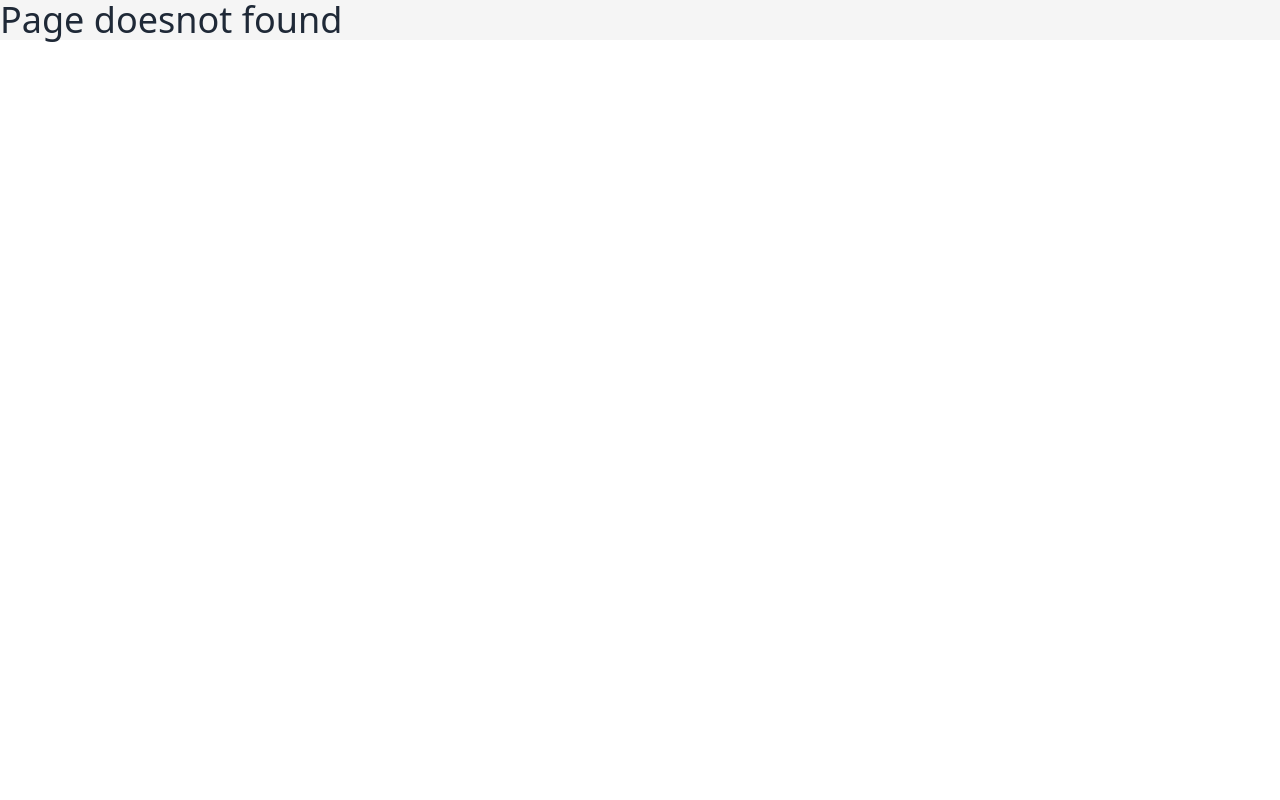
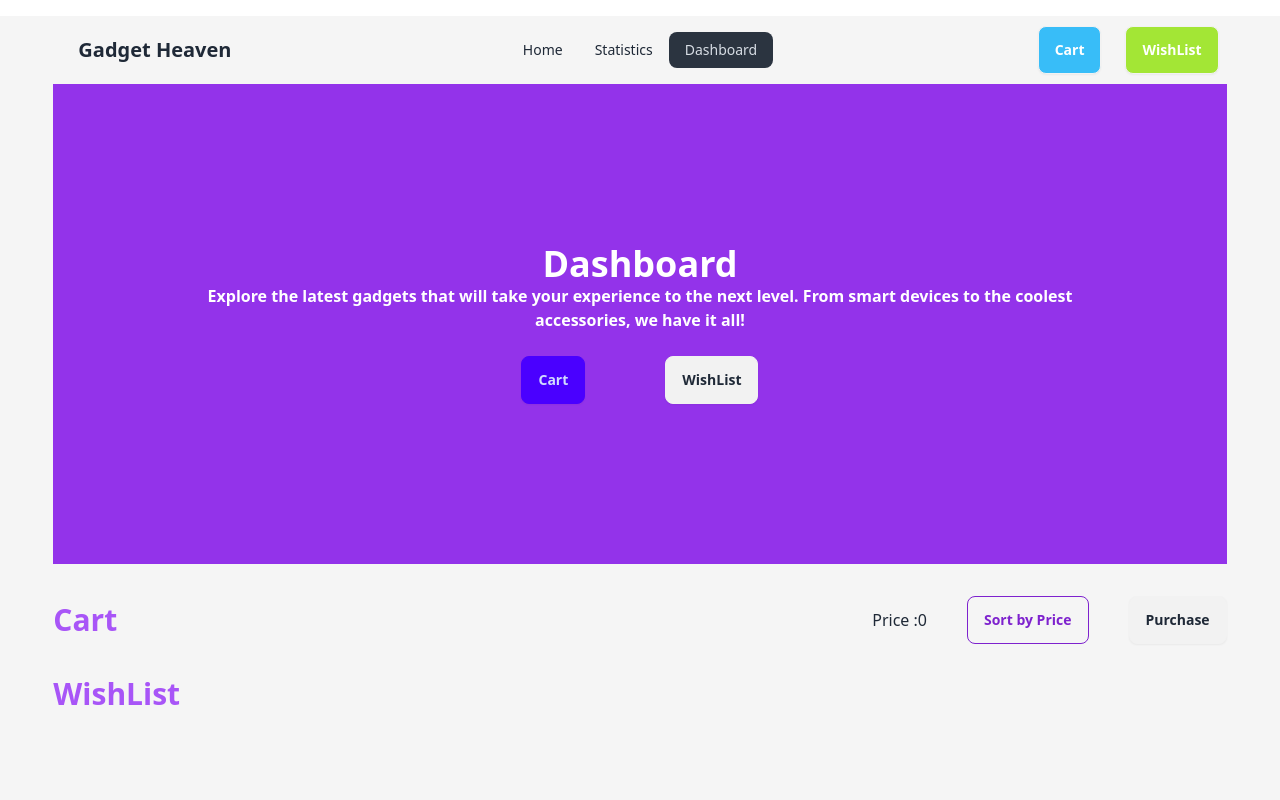
Before and after one commit to neyaz14/Gadget-Hub, a React (Vite) app: page /dashboard in a window 1280 px wide. Before the commit this address had no page. Shown: the top 800 px of the page. Built offline with nearby package versions, Linux system fonts and the light colour scheme.

Commit message:
half done

```diff
--- a/package.json
+++ b/package.json
@@ -15,6 +15,8 @@
     "react": "^18.3.1",
     "react-dom": "^18.3.1",
     "react-router-dom": "^6.27.0",
+    "react-tabs": "^6.0.2",
+    "react-toastify": "^10.0.6",
     "sort-by": "^1.2.0"
   },
   "devDependencies": {
--- a/public/gadgets.json
+++ b/public/gadgets.json
@@ -3,8 +3,8 @@
       "gadgetId": 1,
       "producttitle": "Samsung Galaxy S21",
       "productimage": "https://i.ibb.co.com/Pt62nX2/andPhone.png",
-      "category": "Android Mobile",
-      "price": 799.99,
+      "category": "Android",
+      "price": 799,
       "description": "The Samsung Galaxy S21 features a 6.2-inch display, 5G support, and a powerful Exynos processor.",
       "Specification": ["6.2-inch AMOLED display", "128GB storage", "4000mAh battery", "Triple rear camera"],
       "availability": true,
@@ -14,8 +14,8 @@
       "gadgetId": 2,
       "producttitle": "Google Pixel 6",
       "productimage": "https://i.ibb.co.com/Pt62nX2/andPhone.png",
-      "category": "Android Mobile",
-      "price": 699.99,
+      "category": "Android",
+      "price": 699,
       "description": "The Google Pixel 6 comes with the latest Google Tensor chip and offers exceptional camera performance.",
       "Specification": ["6.4-inch OLED display", "128GB storage", "4614mAh battery", "Dual rear camera"],
       "availability": true,
@@ -25,8 +25,8 @@
       "gadgetId": 3,
       "producttitle": "Dell XPS 13",
       "productimage": "https://i.ibb.co.com/cc3wgmh/Laptop.png",
-      "category": "Windows Laptop",
-      "price": 999.99,
+      "category": "Windows",
+      "price": 999,
       "description": "Dell XPS 13 is a high-performance laptop with an InfinityEdge display and 11th Gen Intel processor.",
       "Specification": ["13.3-inch FHD display", "256GB SSD", "8GB RAM", "Intel Core i5"],
       "availability": true,
@@ -36,8 +36,8 @@
       "gadgetId": 4,
       "producttitle": "HP Spectre x360",
       "productimage": "https://i.ibb.co.com/cc3wgmh/Laptop.png",
-      "category": "Windows Laptop",
-      "price": 1199.99,
+      "category": "Windows",
+      "price": 1199,
       "description": "HP Spectre x360 is a versatile 2-in-1 laptop with a stunning design and long battery life.",
       "Specification": ["13.3-inch 4K UHD display", "512GB SSD", "16GB RAM", "Intel Core i7"],
       "availability": true,
@@ -48,7 +48,7 @@
       "producttitle": "MacBook Air M1",
       "productimage": "https://i.ibb.co.com/cc3wgmh/Laptop.png",
       "category": "MacBook",
-      "price": 999.99,
+      "price": 999,
       "description": "The MacBook Air M1 offers impressive performance and battery life with the new Apple M1 chip.",
       "Specification": ["13.3-inch Retina display", "256GB SSD", "8GB RAM", "Apple M1 chip"],
       "availability": true,
@@ -59,7 +59,7 @@
       "producttitle": "MacBook Pro M1",
       "productimage": "https://i.ibb.co.com/cc3wgmh/Laptop.png",
       "category": "MacBook",
-      "price": 1299.99,
+      "price": 1299,
       "description": "The MacBook Pro M1 offers powerful performance with the Apple M1 chip, perfect for professionals.",
       "Specification": ["13.3-inch Retina display", "256GB SSD", "8GB RAM", "Apple M1 chip"],
       "availability": false,
@@ -70,7 +70,7 @@
       "producttitle": "Sony WH-1000XM4",
       "productimage": "https://i.ibb.co.com/xjBWgGk/Headphone.jpg",
       "category": "Headphones",
-      "price": 349.99,
+      "price": 349,
       "description": "Sony WH-1000XM4 offers industry-leading noise cancellation and exceptional sound quality.",
       "Specification": ["Noise cancellation", "30-hour battery life", "Bluetooth 5.0", "Quick charge"],
       "availability": true,
@@ -81,7 +81,7 @@
       "producttitle": "Bose QuietComfort 35 II",
       "productimage": "https://i.ibb.co.com/xjBWgGk/Headphone.jpg",
       "category": "Headphones",
-      "price": 299.99,
+      "price": 299,
       "description": "Bose QuietComfort 35 II offers excellent noise cancellation and comfortable fit for long wear.",
       "Specification": ["Noise cancellation", "20-hour battery life", "Bluetooth", "Voice assistant support"],
       "availability": true,
@@ -92,7 +92,7 @@
       "producttitle": "iPhone 13 Pro",
       "productimage": "https://i.ibb.co.com/qjkq9MG/Iphone.png",
       "category": "IPhone",
-      "price": 999.99,
+      "price": 999,
       "description": "The iPhone 13 Pro features the A15 Bionic chip, advanced camera system, and ProMotion display.",
       "Specification": ["6.1-inch Super Retina XDR display", "128GB storage", "5G support", "Triple rear camera"],
       "availability": true,
@@ -103,7 +103,7 @@
       "producttitle": "Iphone 17",
       "productimage": "https://i.ibb.co.com/qjkq9MG/Iphone.png",
       "category": "IPhone",
-      "price": 969.99,
+      "price": 969,
       "description": "The OnePlus 9 Pro offers a fluid display and Hasselblad camera partnership for stunning photos.",
       "Specification": ["6.7-inch Fluid AMOLED display", "256GB storage", "4500mAh battery", "Quad rear camera"],
       "availability": false,
--- /dev/null
+++ b/src/Components/Cart/Cart.jsx
@@ -0,0 +1,23 @@
+import React from 'react';
+
+const Cart = ({ gadget }) => {
+    const { gadgetId: gId, producttitle, productimage, category, price, description, Specification, availability, rating } = gadget;
+    return (
+        <section>
+
+            <div>
+                <div className='bg-white border flex items-center gap-20 my-5'>
+                    <figure>
+                        <img className='w-40' src={productimage} alt="" />
+                    </figure>
+                    <div>
+                        <h1 className='text-3xl font-bold'>{producttitle}</h1>
+                        <p className='font-semibold text-gray-600'>Price : {price}</p>
+                    </div>
+                </div>
+            </div>
+        </section>
+    );
+};
+
+export default Cart;
--- /dev/null
+++ b/src/Components/Dashboard/Dashboard.jsx
@@ -0,0 +1,129 @@
+import React, { useEffect, useState } from 'react';
+import { Link, useLoaderData } from 'react-router-dom';
+import { Tab, Tabs, TabList, TabPanel } from 'react-tabs';
+import 'react-tabs/style/react-tabs.css';
+import { getStoredToCART } from '../../Utility/addToDB'
+
+// import Gadget from '../Gadget/Gadget';
+import Cart from '../Cart/Cart'
+import Wishlist from '../Wishlist/Wishlist';
+
+
+const Dashboard = () => {
+
+
+    const [sort, setsort] = useState();
+    const [showFirstItem, setShowFirstItem] = useState(true);
+    const [Cgadget, setCgadget] = useState([]);
+    const allgadgets = useLoaderData();
+    useEffect(() => {
+        const storeCart = getStoredToCART();
+        const storeCartInt = storeCart.map(id => parseInt(id));
+        const addedCartList = allgadgets.filter(gadget => storeCartInt.includes(gadget.gadgetId));
+
+        setCgadget(addedCartList)
+
+
+    }, [])
+    const totalPrice = () => {
+        let price = 0;
+        const priceList = Cgadget.map(product => product.price);
+
+        for (let i = 0; i < priceList.length; i++) {
+            price = priceList[i] + price;
+
+        }
+        return (price)
+
+    }
+
+    // for onclik handler to show and hide one section
+    const handleShowCart = () => {
+        alert('cart')
+    }
+    const handleShowWishlist = () => {
+        alert('WishList')
+    }
+    const toggleItems = () => {
+        setShowFirstItem(!showFirstItem);
+      };
+
+
+
+
+    // for sorting by price
+    const handleSorting = () => {
+        const sortedGadgetList = [...Cgadget].sort((a, b) => b.price - a.price);
+        setCgadget(sortedGadgetList);
+    }
+
+    return (
+        <div>
+            <div className='bg-purple-600 text-center py-40'>
+                <h1 className='text-white text-4xl font-bold'>Dashboard</h1>
+                <p className='text-white font-semibold w-9/12 mx-auto'>Explore the latest gadgets that will take your experience to the next level. From smart devices to the coolest accessories, we have it all!</p>
+
+                <div>
+                    <div className='flex gap-20 justify-center items-center text-center
+                    mt-6'>
+
+
+                        <button onClick={handleShowCart} className='btn btn-primary'>
+                            Cart
+                        </button>
+                        <button onClick={handleShowWishlist} className='btn border'>WishList</button>
+                    </div>
+
+
+
+                </div>
+            </div>
+
+
+            {/* for cart */}
+            <div>
+                <div className='flex justify-between items-center my-8'>
+                    <p className='text-3xl font-bold text-purple-500 '>Cart</p>
+
+                    <div className='flex items-center gap-10'>
+                        <p>Price :{
+                            totalPrice()
+                        } </p>
+                        <button
+                            onClick={handleSorting}
+                            className='btn btn-outline text-purple-700'>Sort by Price</button>
+                        {/* <button className='btn btn-outline text-purple-700'>Purchase</button> */}
+                        <button className="btn" onClick={() => document.getElementById('my_modal_1').showModal()}>Purchase</button>
+                        <dialog id="my_modal_1" className="modal">
+                            <div className="modal-box">
+                                <h3 className="font-bold text-lg">Payment Successfully</h3>
+                                <p className="py-4">Thanks for purchasing.</p>
+                                <p>Total Price : {totalPrice()} BDT</p>
+                                <div className="modal-action">
+                                    <form method="dialog">
+
+                                        <button className="btn">Close</button>
+                                    </form>
+                                </div>
+                            </div>
+                        </dialog>
+                    </div>
+                </div>
+                {
+                    Cgadget.map(gadget => <Cart key={gadget.gadgetId} gadget={gadget}></Cart>)
+                }
+            </div>
+
+            {/* for wishlist */}
+            <div>
+                <p className='text-3xl font-bold text-purple-500 '>WishList</p>
+                {
+                    Cgadget.map(gadget => <Wishlist key={gadget.gadgetId} gadget={gadget}></Wishlist>)
+                }
+            </div>
+
+        </div>
+    );
+};
+
+export default Dashboard;
--- a/src/Components/Details/Details.jsx
+++ b/src/Components/Details/Details.jsx
@@ -1,5 +1,6 @@
 import React from 'react';
 import {  useLoaderData, useParams } from 'react-router-dom';
+import {addToStoredCart} from '../../Utility/addToDB'
 const Details = () => {
     const { gadgetId } = useParams();
     const id = parseInt(gadgetId);
@@ -9,10 +10,10 @@ const Details = () => {
     const gadget = data.find(gadget => gadget.gadgetId === id);
 
     console.log(gadget)
-    const {  producttitle, productimage, category, price, description, Specification, availability, rating } = gadget;
+    const { gadgetId: gId,  producttitle, productimage, category, price, description, Specification, availability, rating } = gadget;
 
     const handleAddtoCART = (id) =>{
-        // addToSTOREreadLIST(id);
+        addToStoredCart(id);
     }
     return (
         <div className='border border-white p-5 m-5'>
@@ -33,7 +34,7 @@ const Details = () => {
                     <p>{category}</p>
                     <p><span className='font-bold'>Description:</span> {description}</p>
                     <div className='mt-16'>
-                        <button onClick={() => handleAddtoCART(gId)} className='{currentBookId} btn btn-outline mr-6'>Add to Cart</button>
+                        <button onClick={() => handleAddtoCART(gId)} className=' btn btn-outline mr-6'>Add to Cart</button>
                         <button className='btn btn-primary'>Wishlist</button>
                     </div>
 
--- a/src/Components/Navbar/Navbar.jsx
+++ b/src/Components/Navbar/Navbar.jsx
@@ -5,7 +5,7 @@ const Navbar = () => {
     const Links =<>
         <li><NavLink to={'/'}>Home</NavLink></li>
         <li><NavLink to={''}>Statistics</NavLink></li>
-        <li><NavLink to={''}>Dashboard</NavLink></li>
+        <li><NavLink to={'dashboard'}>Dashboard</NavLink></li>
     </>
 
     return (
--- /dev/null
+++ b/src/Components/Wishlist/Wishlist.jsx
@@ -0,0 +1,24 @@
+import React from 'react';
+
+const Wishlist = ({ gadget }) => {
+    const { gadgetId: gId, producttitle, productimage, category, price, description, Specification, availability, rating } = gadget;
+    return (
+
+        <div>
+            <div>
+
+            </div>
+            <div className='bg-white border flex items-center gap-20 my-5'>
+                <figure>
+                    <img className='w-40' src={productimage} alt="" />
+                </figure>
+                <div>
+                    <h1 className='text-3xl font-bold'>{producttitle}</h1>
+                    <p className='font-semibold text-gray-600'>Price : {price}</p>
+                </div>
+            </div>
+        </div>
+    );
+};
+
+export default Wishlist;
--- /dev/null
+++ b/src/Utility/addToDB.js
@@ -0,0 +1,56 @@
+import { toast } from "react-toastify";
+
+const getStoredToCART = () => {
+    // read-list
+    const storedListStr = localStorage.getItem('read-list');
+    if (storedListStr) {
+        const storedList = JSON.parse(storedListStr);
+        return storedList;
+    }
+    else {
+        return [];
+    }
+}
+
+const addToStoredCart = (id) => {
+    const storedList = getStoredToCART();
+    if (storedList.includes(id)) {
+        // already exists. do not add it
+        toast('already exists in the read list')
+    }
+    else {
+        storedList.push(id);
+        const storedListStr = JSON.stringify(storedList);
+        localStorage.setItem('read-list', storedListStr);
+        toast('Succesfully added in the cart')
+
+
+    }
+}
+
+// const getStoredWishList = () => {
+//     // read-list
+//     const storedWishListStr = localStorage.getItem('wish-list');
+//     if (storedWishListStr) {
+//         const storedWishList = JSON.parse(storedWishListStr);
+//         return storedWishList;
+//     }
+//     else {
+//         return [];
+//     }
+// }
+
+// const addToStoredWishList = (id) => {
+//     const storedWishList = getStoredWishList();
+//     if (storedWishList.includes(id)) {
+//         // already exists. do not add it
+//         console.log(id, 'already exists in the read list')
+//     }
+//     else {
+//         storedWishList.push(id);
+//         const storedWishListStr = JSON.stringify(storedWishList);
+//         localStorage.setItem('wish-list', storedWishListStr);
+//     }
+// }
+
+export { addToStoredCart , getStoredToCART}
--- a/src/main.jsx
+++ b/src/main.jsx
@@ -1,9 +1,9 @@
 import { StrictMode } from 'react'
 import { createRoot } from 'react-dom/client'
 import './index.css'
-import App from './App.jsx'
-
-
+// import App from './App.jsx'
+import { ToastContainer, toast } from 'react-toastify';
+import 'react-toastify/dist/ReactToastify.css';
 
 import {
   createBrowserRouter,
@@ -13,7 +13,9 @@ import Route from './Components/Routes/Route.jsx';
 import ErrorPage from './Components/ErrorPage/ErrorPage.jsx'
 import Home from './Components/Home/Home.jsx'
 import Details from './Components/Details/Details.jsx';
-
+import Dashboard from './Components/Dashboard/Dashboard.jsx';
+import Cart from './Components/Cart/Cart.jsx'
+import Wishlist from './Components/Wishlist/Wishlist.jsx';
 
 
 const router = createBrowserRouter([
@@ -32,6 +34,19 @@ const router = createBrowserRouter([
         path: 'gadgets/:gadgetId',
         element: <Details></Details>,
         loader: ()=> fetch('/gadgets.json')
+      },{
+        path: 'dashboard',
+        element: <Dashboard></Dashboard>,
+        loader: () => fetch('./gadgets.json'),
+
+      },{
+        path: 'cart',
+        element: <Cart></Cart>
+
+      },
+      {
+        path: 'wishList',
+        element: <Wishlist></Wishlist>
       }
     ]
   },
@@ -41,5 +56,6 @@ const router = createBrowserRouter([
 createRoot(document.getElementById('root')).render(
   <StrictMode>
     <RouterProvider router={router} />
+    <ToastContainer />
   </StrictMode>,
 )
```
Also changed, not shown: 1 other file (tests, documents, lock files or other folders).
